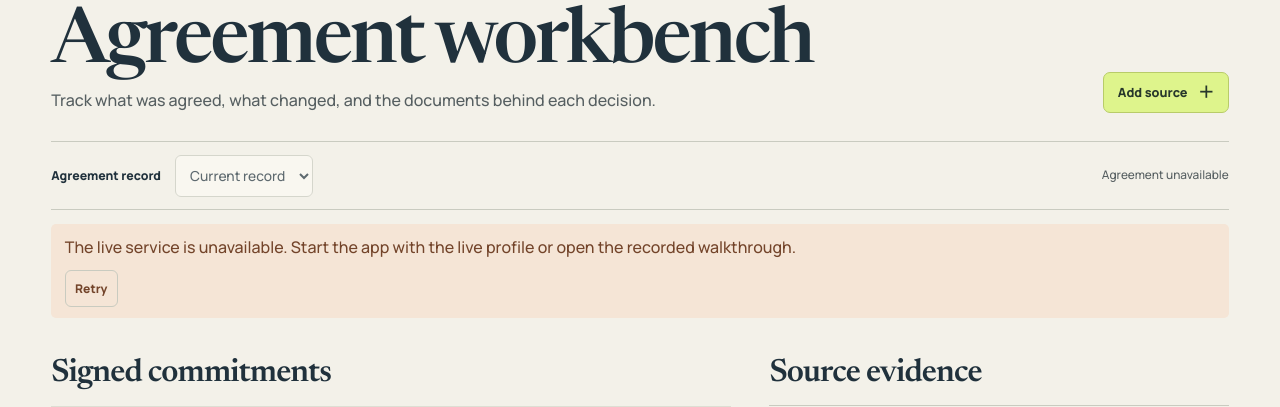
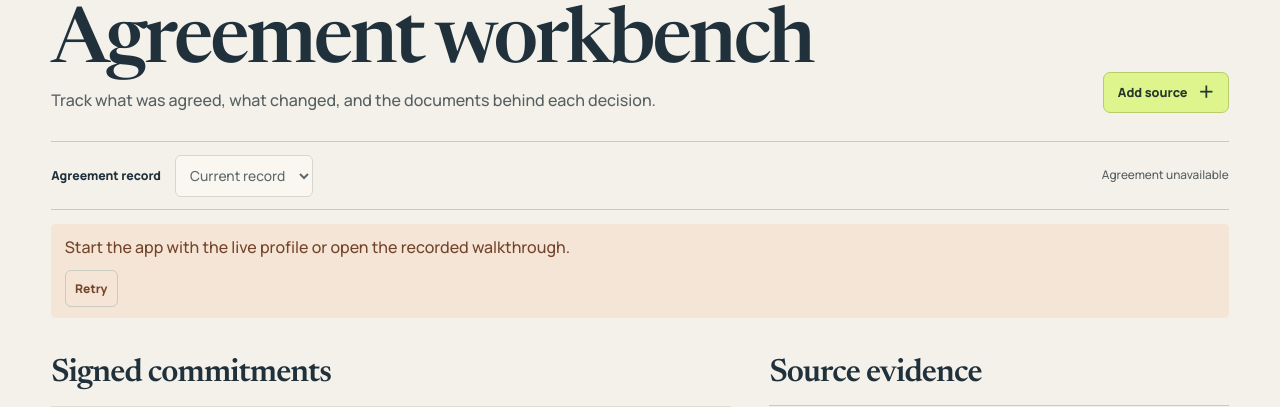
Before and after one commit to embabel/dice-customer-commitments, a web app: page /live.html in a window 1280 px wide. Shown: the part 114-521 px from the top of the page. Run offline with its HTML, style and script files only (its server is not run), Linux system fonts and the light colour scheme; data that the repository does not hold is empty.

Commit message:
Keep the recorded walkthrough link out of live mode
Signed-off-by: James Dunnam <7660553+jimador@users.noreply.github.com>

```diff
--- a/src/main/resources/static/live.html
+++ b/src/main/resources/static/live.html
@@ -15,7 +15,7 @@
   <header class="masthead">
     <div class="masthead-inner">
       <div class="wordmark"><span class="brand-mark" aria-hidden="true"></span> DICE <span class="brand-divider" aria-hidden="true"></span> Customer Commitments</div>
-      <a class="fixture-link" href="/">Recorded walkthrough</a>
+      <a id="fixture-link" class="fixture-link" href="/" hidden>Recorded walkthrough</a>
     </div>
   </header>
 
--- a/src/main/resources/static/live.js
+++ b/src/main/resources/static/live.js
@@ -1,6 +1,6 @@
 const api = '/api/live/commitments'
 const ids = [
-  'agreement-record', 'record-time', 'record-error', 'record-error-text', 'retry-record',
+  'fixture-link', 'agreement-record', 'record-time', 'record-error', 'record-error-text', 'retry-record',
   'signed-count', 'signed-claims', 'other-count', 'context-claims', 'source-count', 'evidence-list',
   'evidence-detail', 'source-form', 'source-fields', 'source-availability', 'source-title', 'source-kind',
   'signed-attestation', 'signed-attested', 'source-text', 'target-field', 'replacement-target',
@@ -169,7 +169,7 @@ function sortTimeKey(time) {
 }
 
 function renderCheckpoints(sources) {
-  if (snapshot.baseline) checkpoints.set(snapshot.baseline, 'Opening record')
+  if (snapshot.baseline) checkpoints.set(snapshot.baseline, 'Before first source')
   if (!snapshot.historical && snapshot.asOf && !checkpoints.has(snapshot.asOf)) {
     checkpoints.set(snapshot.asOf, 'Recorded checkpoint')
   }
@@ -224,11 +224,9 @@ function renderSnapshot(next) {
 
 async function requestError(response) {
   const problem = await response.json().catch(() => null)
-  if (problem?.detail) return new Error(problem.detail)
-  if (response.status === 404) {
-    return new Error('The live service is unavailable. Start the app with the live profile or open the recorded walkthrough.')
-  }
-  return new Error('The request could not be completed. Try again.')
+  const error = new Error(problem?.detail || 'The request could not be completed. Try again.')
+  error.status = response.status
+  return error
 }
 
 async function request(path = '', options) {
@@ -256,6 +254,7 @@ function resetConversation() {
 async function loadRecord(at) {
   if (activity) return
   retryAt = at
+  ui.fixtureLink.hidden = true
   showMessage(ui.recordErrorText, '')
   ui.recordError.hidden = true
   setActivity('record')
@@ -273,7 +272,11 @@ async function loadRecord(at) {
   } catch (error) {
     ui.agreementRecord.value = selectedAt
     ui.recordTime.textContent = snapshot ? 'Recorded through ' + timeLabel(snapshot.asOf) : 'Agreement unavailable'
-    showMessage(ui.recordErrorText, error.message)
+    const liveUnavailable = error.status === 404
+    ui.fixtureLink.hidden = !liveUnavailable
+    showMessage(ui.recordErrorText, liveUnavailable
+      ? 'Start the app with the live profile or open the recorded walkthrough.'
+      : error.message)
     ui.recordError.hidden = false
     if (!snapshot) {
       claimList(ui.signedClaims, [], 'Agreement data is unavailable.')
```
